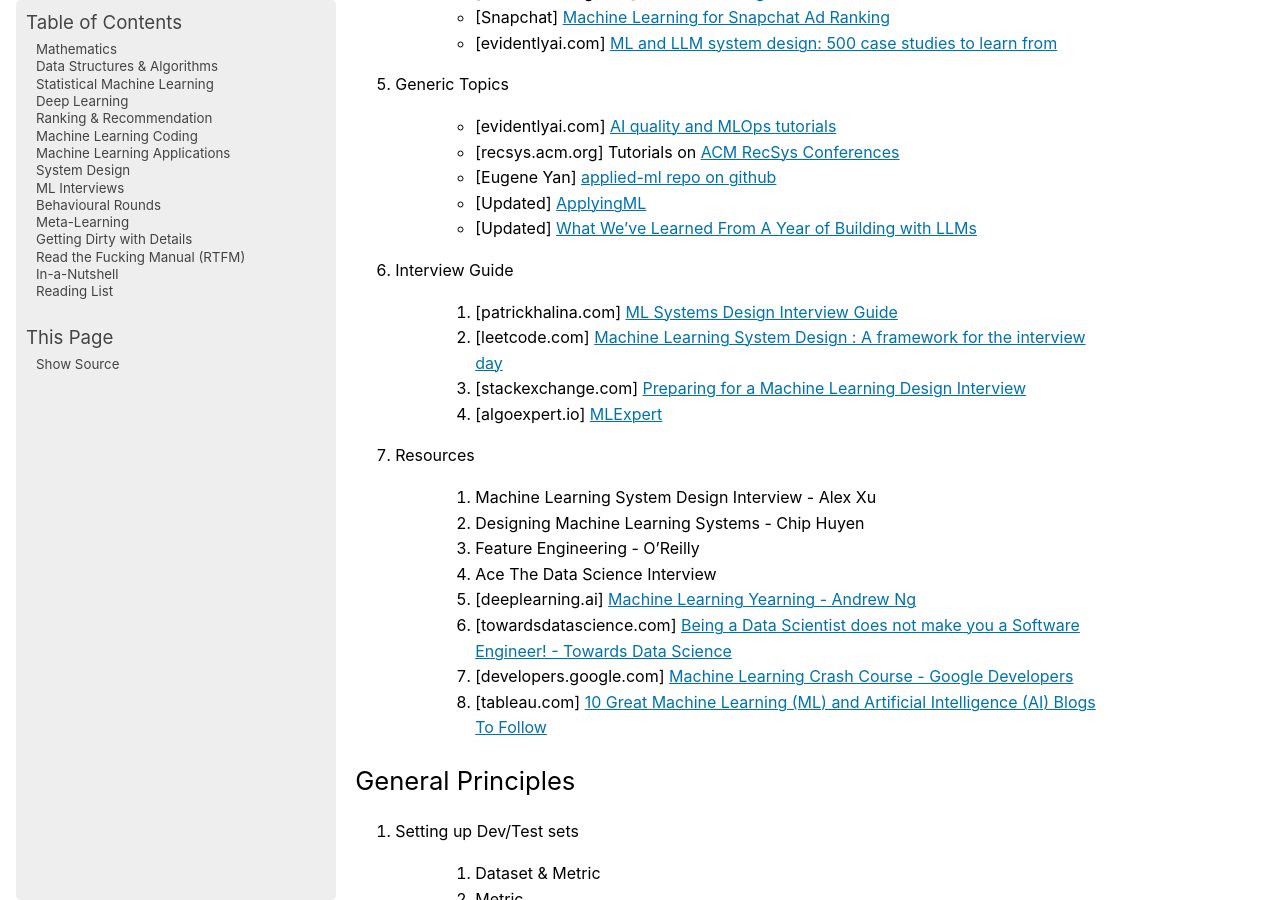
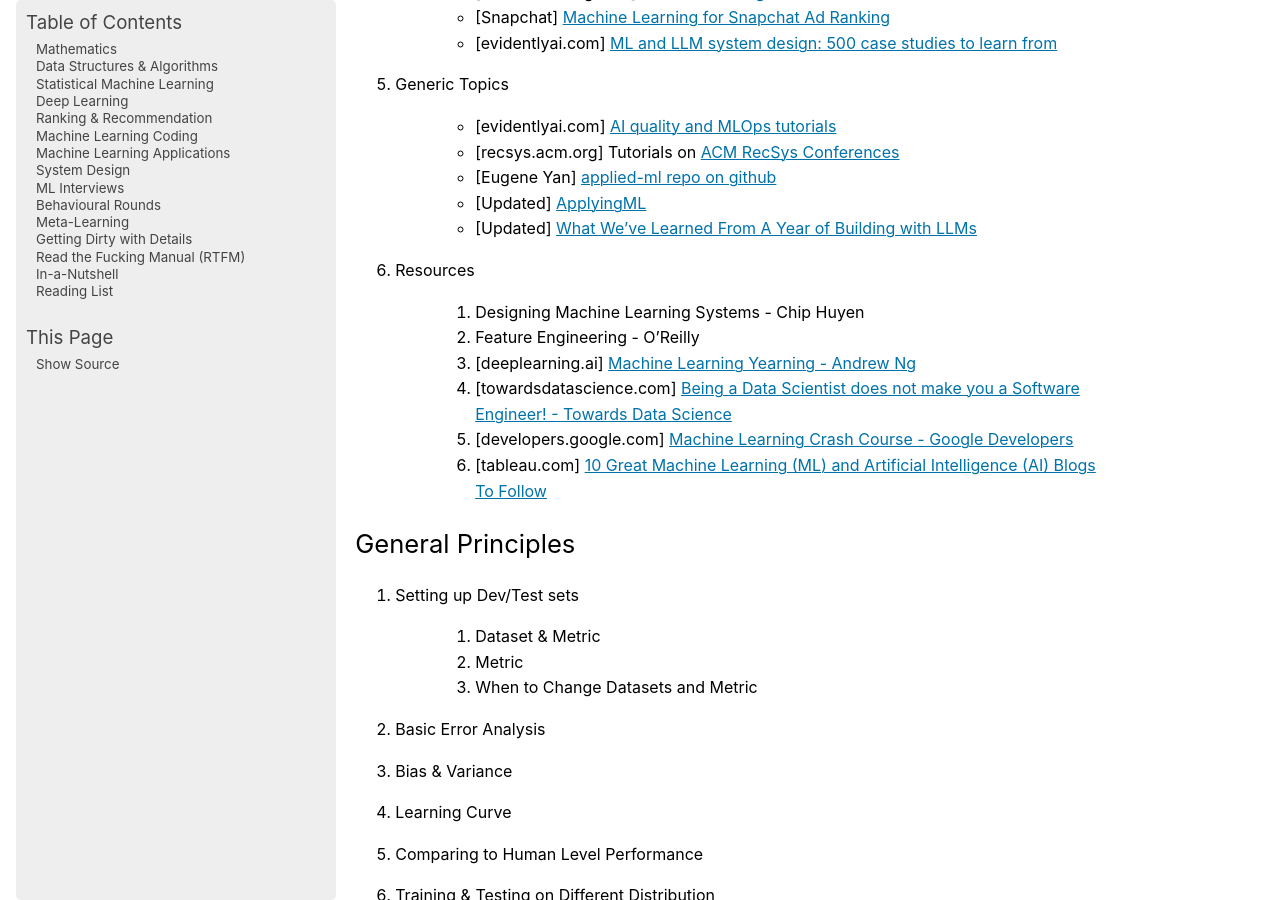
Before and after one commit to uselesstechjunks/leetcode, a Sphinx documentation site: the page built from docs/source/mlapp.rst, in a window 1280 px wide and 900 px high, scrolled down 1065 px. Built offline with Sphinx 7.4.7, drawn with Linux system fonts in a browser that asks for light colours.

Commit message:
Update mlapp.rst

```diff
--- a/docs/source/mlapp.rst
+++ b/docs/source/mlapp.rst
@@ -46,18 +46,10 @@ Design Resources
 	* [Eugene Yan] `applied-ml repo on github <https://github.com/eugeneyan/applied-ml>`_
 	* [Updated] `ApplyingML <https://applyingml.com/>`_
 	* [Updated] `What We’ve Learned From A Year of Building with LLMs <https://applied-llms.org/>`_
-6. Interview Guide
+6. Resources
 
-	#. [patrickhalina.com] `ML Systems Design Interview Guide <http://patrickhalina.com/posts/ml-systems-design-interview-guide/>`_
-	#. [leetcode.com] `Machine Learning System Design : A framework for the interview day <https://leetcode.com/discuss/interview-question/system-design/566057/Machine-Learning-System-Design-%3A-A-framework-for-the-interview-day>`_
-	#. [stackexchange.com] `Preparing for a Machine Learning Design Interview <https://datascience.stackexchange.com/questions/69981/preparing-for-a-machine-learning-design-interview>`_
-	#. [algoexpert.io] `MLExpert <https://www.algoexpert.io/machine-learning/product>`_
-7. Resources
-
-	#. Machine Learning System Design Interview - Alex Xu
 	#. Designing Machine Learning Systems - Chip Huyen
 	#. Feature Engineering - O'Reilly
-	#. Ace The Data Science Interview
 	#. [deeplearning.ai] `Machine Learning Yearning - Andrew Ng <https://www.deeplearning.ai/wp-content/uploads/2021/01/andrew-ng-machine-learning-yearning.pdf>`_
 	#. [towardsdatascience.com] `Being a Data Scientist does not make you a Software Engineer! - Towards Data Science <https://towardsdatascience.com/being-a-data-scientist-does-not-make-you-a-software-engineer-c64081526372>`_
 	#. [developers.google.com] `Machine Learning Crash Course - Google Developers <https://developers.google.com/machine-learning/crash-course/>`_
```
